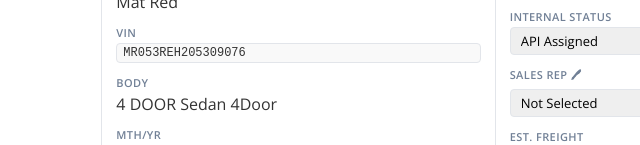
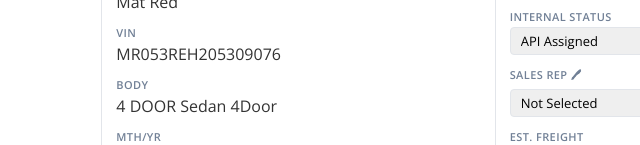
Before and after one commit to Joshua-Partscheck/partscheck-supplier-new, a plain HTML site: page index.html in a window 1280 px wide. Both pictures are taken after a click on the element "#10821". Shown: the part 655-800 px from the top of the page, 341-981 px from the left. Drawn offline with nearby package versions, Linux system fonts and the light colour scheme.

Commit message:
Remove VIN monospace styling to match other fields
Co-Authored-By: Claude Sonnet 4.6 <noreply@anthropic.com>

```diff
--- a/index.html
+++ b/index.html
@@ -365,7 +365,7 @@
         <div class="qd-row"><span class="qd-label">Series</span><span class="qd-val"></span></div>
         <div class="qd-row"><span class="qd-label">Trans</span><span class="qd-val">A</span></div>
         <div class="qd-row"><span class="qd-label">Colour</span><span class="qd-val">Mat Red</span></div>
-        <div class="qd-row"><span class="qd-label">VIN</span><span class="qd-val" style="font-family:monospace;font-size:12px;border:0.5px solid #e2e5ea;padding:2px 6px;background:#f9f9f9;border-radius:4px;">MR053REH205309076</span></div>
+        <div class="qd-row"><span class="qd-label">VIN</span><span class="qd-val">MR053REH205309076</span></div>
         <div class="qd-row"><span class="qd-label">Body</span><span class="qd-val">4 DOOR Sedan 4Door</span></div>
         <div class="qd-row"><span class="qd-label">Mth/Yr</span><span class="qd-val">1/2025</span></div>
         <div class="qd-row"><span class="qd-label">Veh Reg</span><span class="qd-val">55FHR</span></div>
```
